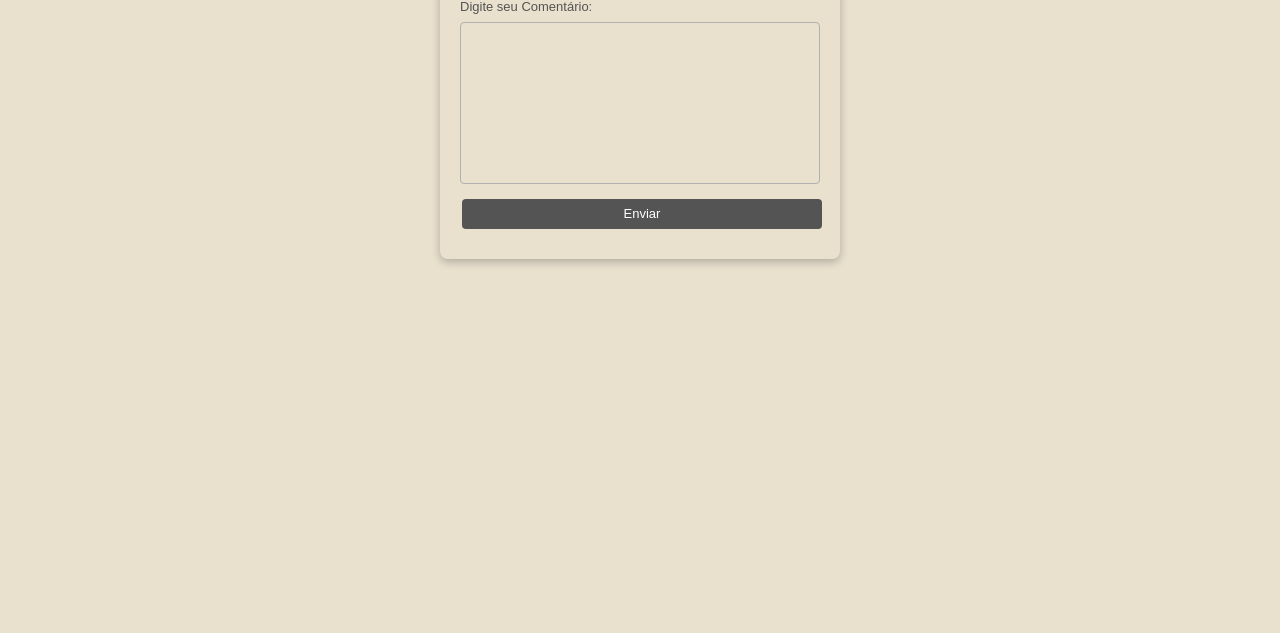
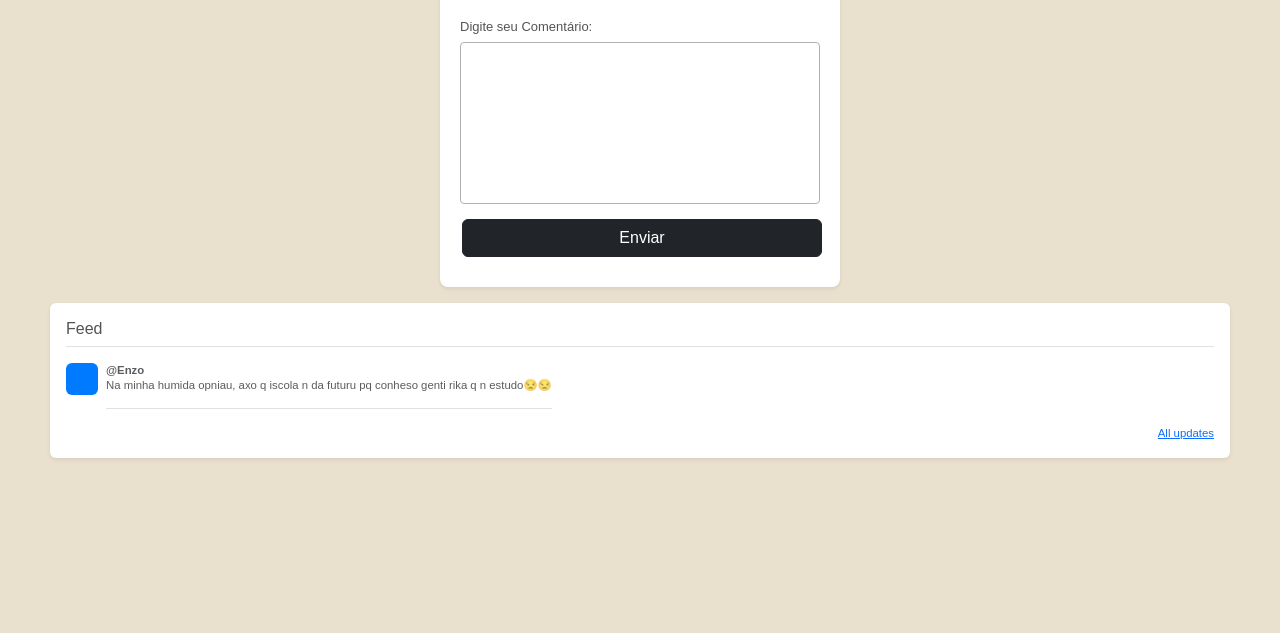
Before and after one commit to jonathandopovo/hub-de-comentarios-jor, a plain HTML site: page app/index.html in a window 1280 px wide. Shown: the part 167-800 px from the top of the page. Drawn offline with nearby package versions, Linux system fonts and the light colour scheme.

Commit message:
Continuar

```diff
--- a/app/index.html
+++ b/app/index.html
@@ -13,7 +13,7 @@
     <link rel="stylesheet" href="./style.css" />
   </head>
   <body>
-    <div class="comentarios" id="form-comentario">
+    <div class="comentarios shadow-sm" id="form-comentario">
       <h3>Hub de Comentários</h3>
       <form id="formComment">
         <div>
@@ -31,10 +31,24 @@
               required
             ></textarea>
           </div>
-          <input type="submit" value="Enviar" id="enviar" />
+          <input
+            type="submit"
+            value="Enviar"
+            class="btn btn-dark"
+            id="enviar"
+          />
         </div>
       </form>
     </div>
+
+    <div class="comments my-3 p-3 bg-body rounded shadow-sm">
+      <h6 class="border-bottom pb-2 mb-0">Feed</h6>
+      <div id="feed-comentarios"></div>
+      <small class="d-block text-end mt-3">
+        <a href="#">All updates</a>
+      </small>
+    </div>
+
     <script
       src="https://cdn.jsdelivr.net/npm/bootstrap@5.3.3/dist/js/bootstrap.bundle.min.js"
       integrity="sha384-YvpcrYf0tY3lHB60NNkmXc5s9fDVZLESaAA55NDzOxhy9GkcIdslK1eN7N6jIeHz"
--- a/app/script.js
+++ b/app/script.js
@@ -1,4 +1,10 @@
-let data = [];
+let data = [
+  {
+    author: "Enzo",
+    comment:
+      "Na minha humida opniau, axo q iscola n da futuru pq conheso genti rika q n estudo😒😒",
+  },
+];
 
 const submitComment = (e) => {
   e.preventDefault();
@@ -16,16 +22,37 @@ const loadComment = () => {
 };
 
 const displayComment = () => {
-  const body = document.getElementById("form-comentario");
+  const divComments = document.getElementById("feed-comentarios");
+  divComments.innerHTML = ``;
   data.forEach((element) => {
     const divDisplay = document.createElement("div");
     divDisplay.innerHTML = `
-    <strong>${element.author}</strong>
-    <p>${element.comment}</p>
+    <div class="d-flex text-body-secondary pt-3">
+        <svg
+          class="bd-placeholder-img flex-shrink-0 me-2 rounded"
+          width="32"
+          height="32"
+          xmlns="http://www.w3.org/2000/svg"
+          role="img"
+          aria-label="Placeholder: 32x32"
+          preserveAspectRatio="xMidYMid slice"
+          focusable="false"
+        >
+          <title>Comentário</title>
+          <rect width="100%" height="100%" fill="#007bff"></rect>
+          <text x="50%" y="50%" fill="#007bff" dy=".3em">32x32</text>
+        </svg>
+        <p class="pb-3 mb-0 small lh-sm border-bottom">
+          <strong class="d-block text-gray-dark">@${element.author}</strong>
+          ${element.comment}
+        </p>
+      </div>
     `;
-    body.appendChild(divDisplay);
+    divComments.appendChild(divDisplay);
   });
 };
 
 const formComment = document.getElementById("formComment");
 formComment.addEventListener("submit", submitComment);
+
+loadComment();
--- a/app/style.css
+++ b/app/style.css
@@ -10,8 +10,8 @@ body {
   margin: 0 auto;
   padding: 20px;
   width: 400px;
+  background-color: white;
   border-radius: 8px;
-  box-shadow: rgba(0, 0, 0, 0.24) 0px 3px 8px;
   & h3 {
     text-align: center;
     font-size: large;
@@ -32,15 +32,13 @@ body {
 }
 
 .comentarios #inputAuthor {
-  background-color: #e9e0ce;
+  height: 40px;
   border: 1px solid rgb(177, 177, 177);
   border-radius: 4px;
 }
 
 .comentarios textarea {
   resize: none;
-  background-color: #e9e0ce;
-  border: none;
   border-radius: 4px;
   border: 1px solid rgb(177, 177, 177);
 }
@@ -48,13 +46,4 @@ body {
 #enviar {
   width: 100%;
   margin: 10px 2px;
-  border: none;
-  height: 30px;
-  background-color: #545454;
-  color: white;
-  border-radius: 4px;
-  cursor: pointer;
-  &:hover {
-    opacity: 90%;
-  }
 }
```
